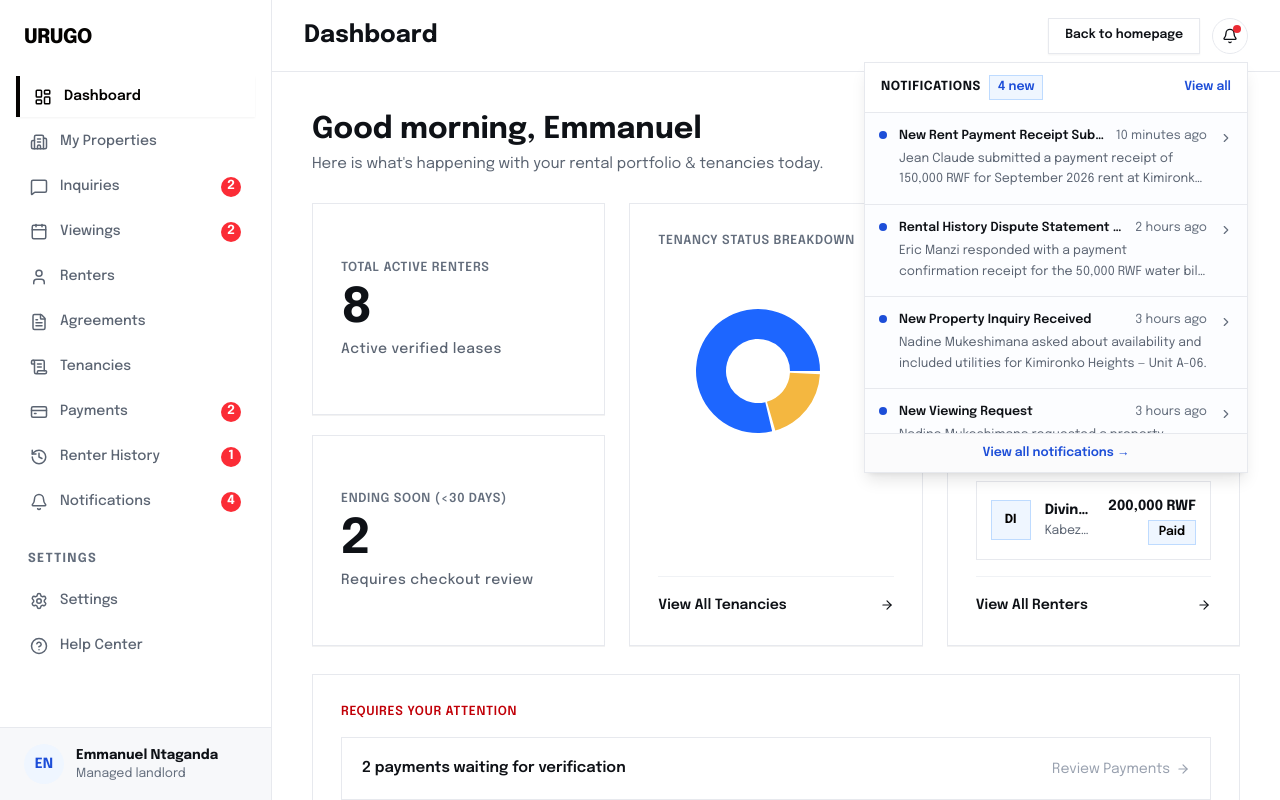
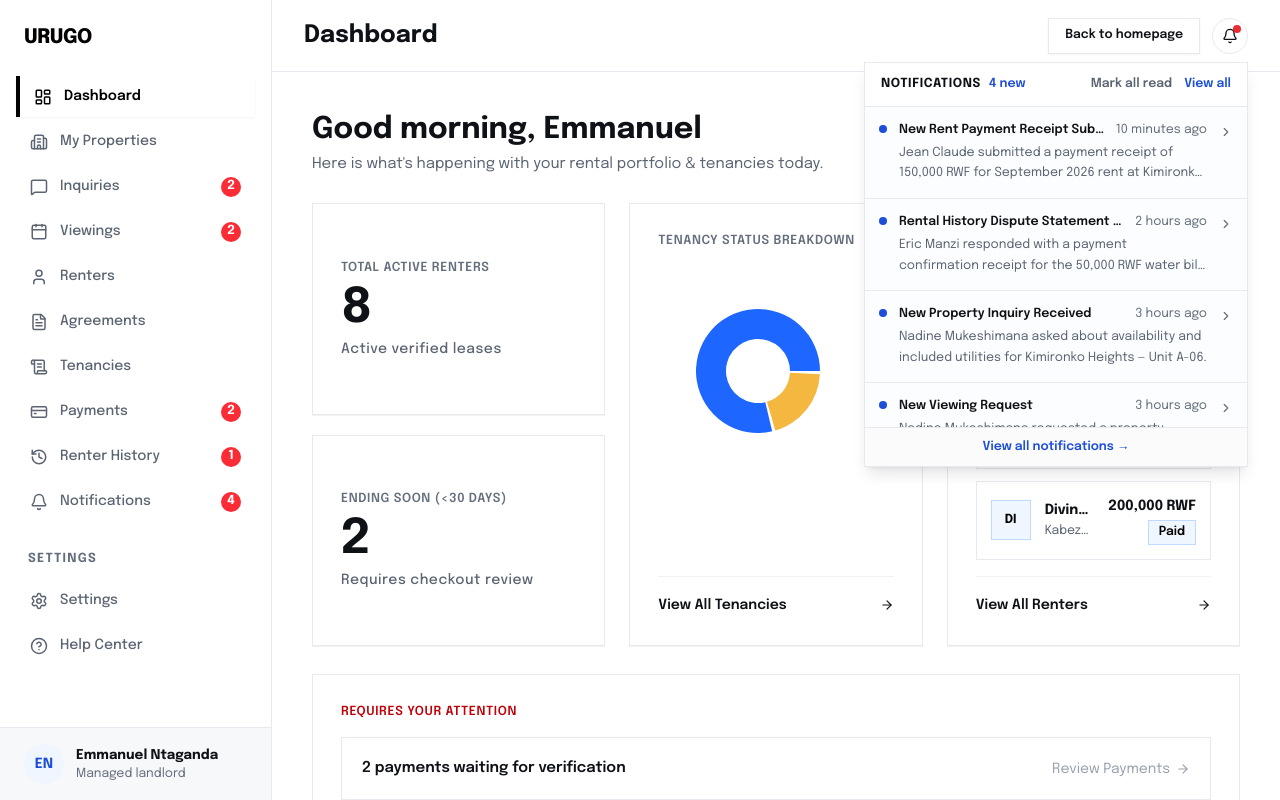
Before and after one commit to Urugo-software/Urugo-Frontend, a Next.js app: page /landlord in a window 1280 px wide. Both pictures are taken after a click on the button 1230 px from the left and 35 px from the top of the page. Built offline with nearby package versions, Linux system fonts and the light colour scheme.

Commit message:
sync notifications dropdown and use text-only new count

```diff
--- a/components/dashboard/DashboardNotificationsDropdown.tsx
+++ b/components/dashboard/DashboardNotificationsDropdown.tsx
@@ -19,10 +19,11 @@ export function DashboardNotificationsDropdown({
   pathname,
 }: DashboardNotificationsDropdownProps) {
   const router = useRouter();
-  const { items, unreadCount, hasUnread, viewAllHref } =
+  const { items, unreadCount, hasUnread, viewAllHref, onMarkRead, onMarkAllRead } =
     useDashboardNotifications(pathname);
 
-  const handleSelect = (href: string) => {
+  const handleSelect = (id: string, href: string) => {
+    onMarkRead?.(id);
     router.push(href);
   };
 
@@ -55,17 +56,28 @@ export function DashboardNotificationsDropdown({
                 Notifications
               </DropdownMenuLabel>
               {unreadCount > 0 && (
-                <span className="inline-flex items-center border border-blue-200 bg-brand-tint px-2 py-0.5 text-[12.5px] font-semibold text-brand-blue">
+                <span className="text-[12.5px] font-semibold text-brand-blue">
                   {unreadCount} new
                 </span>
               )}
             </div>
+            <div className="flex items-center gap-3">
+              {onMarkAllRead && unreadCount > 0 && (
+                <button
+                  type="button"
+                  onClick={onMarkAllRead}
+                  className="cursor-pointer text-xs font-semibold text-body hover:text-ink"
+                >
+                  Mark all read
+                </button>
+              )}
               <Link
                 href={viewAllHref}
                 className="text-xs font-semibold text-brand-blue hover:underline"
               >
                 View all
               </Link>
+            </div>
           </div>
 
           <div className="max-h-80 overflow-y-auto divide-y divide-line">
@@ -77,7 +89,7 @@ export function DashboardNotificationsDropdown({
               items.map((item) => (
                 <DropdownMenuItem
                   key={item.id}
-                  onClick={() => handleSelect(item.href)}
+                  onClick={() => handleSelect(item.id, item.href)}
                   className={`flex cursor-pointer items-start gap-3 rounded-none p-3.5 focus:bg-surface ${
                     item.isUnread ? "bg-brand-tint/20" : "bg-white"
                   }`}
```
Lines whose indentation alone changed are shown as unchanged.
